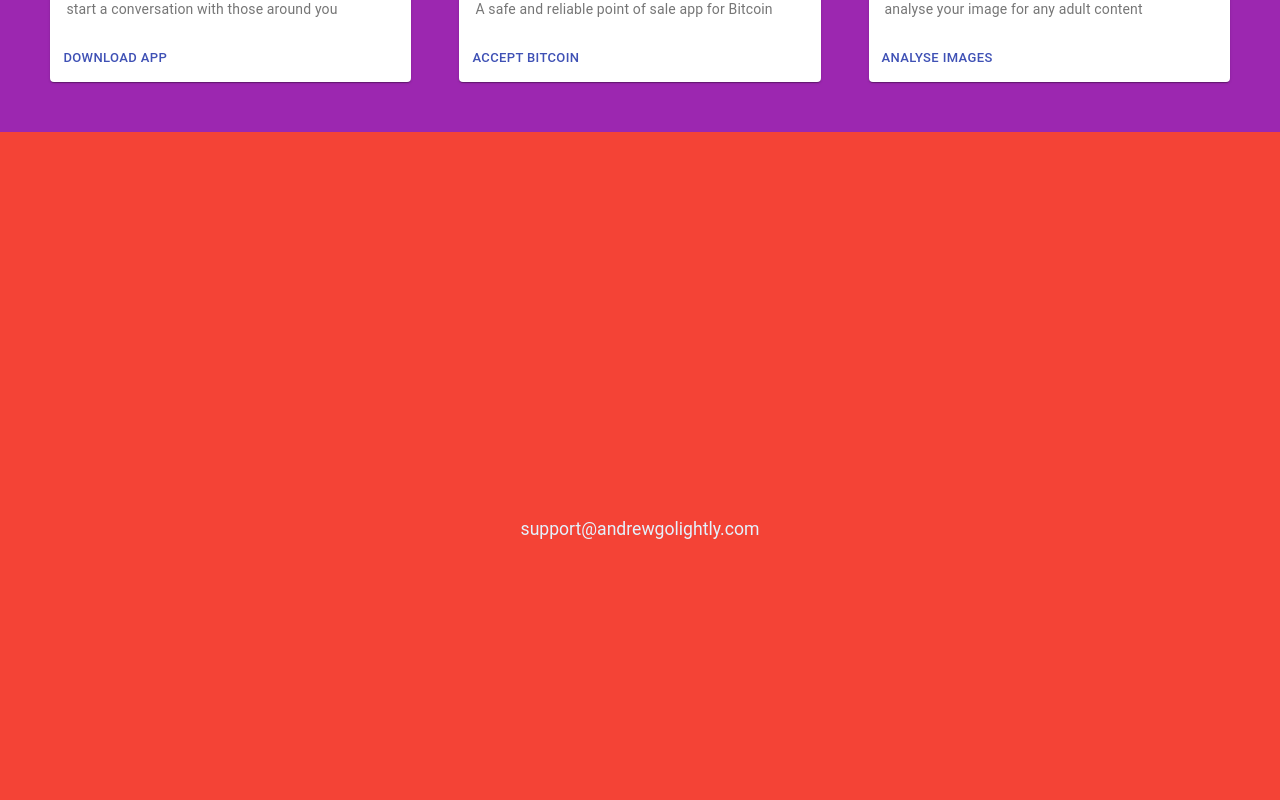
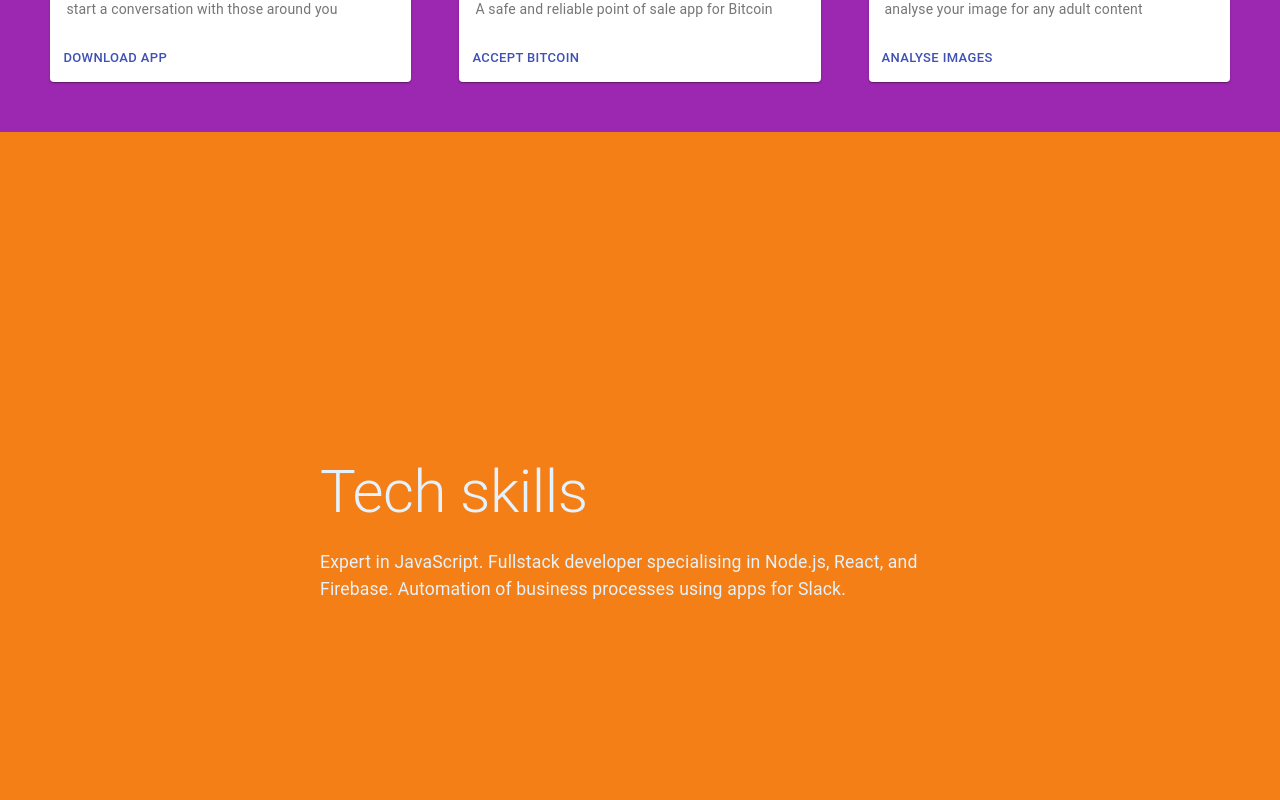
Before and after one commit to magician11/andrewgolightly.com, a React (Create React App) app: page / in a window 1280 px wide. Shown: the part 2340-3140 px from the top of the page. Built offline with nearby package versions, Linux system fonts and the light colour scheme.

Commit message:
added skills

```diff
--- a/public/index.html
+++ b/public/index.html
@@ -7,7 +7,7 @@
     <meta name="theme-color" content="#000000" />
     <meta
       name="description"
-      content="Web site created using create-react-app"
+      content="The life of Andrew Golightly. CTO, web developer, empath."
     />
     <link rel="apple-touch-icon" href="%PUBLIC_URL%/logo.png" />
     <!--
--- a/src/App.js
+++ b/src/App.js
@@ -1,7 +1,7 @@
 import React, { Fragment } from 'react';
 import clsx from 'clsx';
 import { Grid, CssBaseline, Typography, Avatar } from '@material-ui/core';
-import { blue, red, purple } from '@material-ui/core/colors';
+import { blue, red, purple, yellow } from '@material-ui/core/colors';
 import { makeStyles } from '@material-ui/core/styles';
 import AppCard from './AppCard';
 import agPhoto from './images/andrew-golightly.jpg';
@@ -25,6 +25,9 @@ const useStyles = makeStyles(theme => ({
   portfolioContainer: {
     backgroundColor: purple[500],
     padding: theme.spacing(3.3)
+  },
+  skillsContainer: {
+    backgroundColor: yellow[900]
   },
   contactContainer: {
     backgroundColor: red[500]
@@ -111,7 +114,7 @@ export default function App() {
           </Typography>
         </Grid>
       </Grid>
-      <Grid container className={clsx(classes.portfolioContainer)}>
+      <Grid container className={classes.portfolioContainer}>
         <Grid item xs={12}>
           <Typography variant="h2" gutterBottom className={classes.text}>
             Apps
@@ -174,6 +177,27 @@ export default function App() {
       </Grid>
       <Grid
         container
+        className={clsx(classes.container, classes.skillsContainer)}
+        justify="center"
+        alignItems="center"
+      >
+        <Grid item xs={8} lg={6}>
+          <Typography variant="h2" gutterBottom className={classes.text}>
+            Tech skills
+          </Typography>
+          <Typography
+            variant="body1"
+            gutterBottom
+            className={clsx(classes.bodyText, classes.text)}
+          >
+            Expert in JavaScript. Fullstack developer specialising in Node.js,
+            React, and Firebase. Automation of business processes using apps for
+            Slack.
+          </Typography>
+        </Grid>
+      </Grid>
+      <Grid
+        container
         className={clsx(classes.container, classes.contactContainer)}
         justify="center"
         alignItems="center"
```
